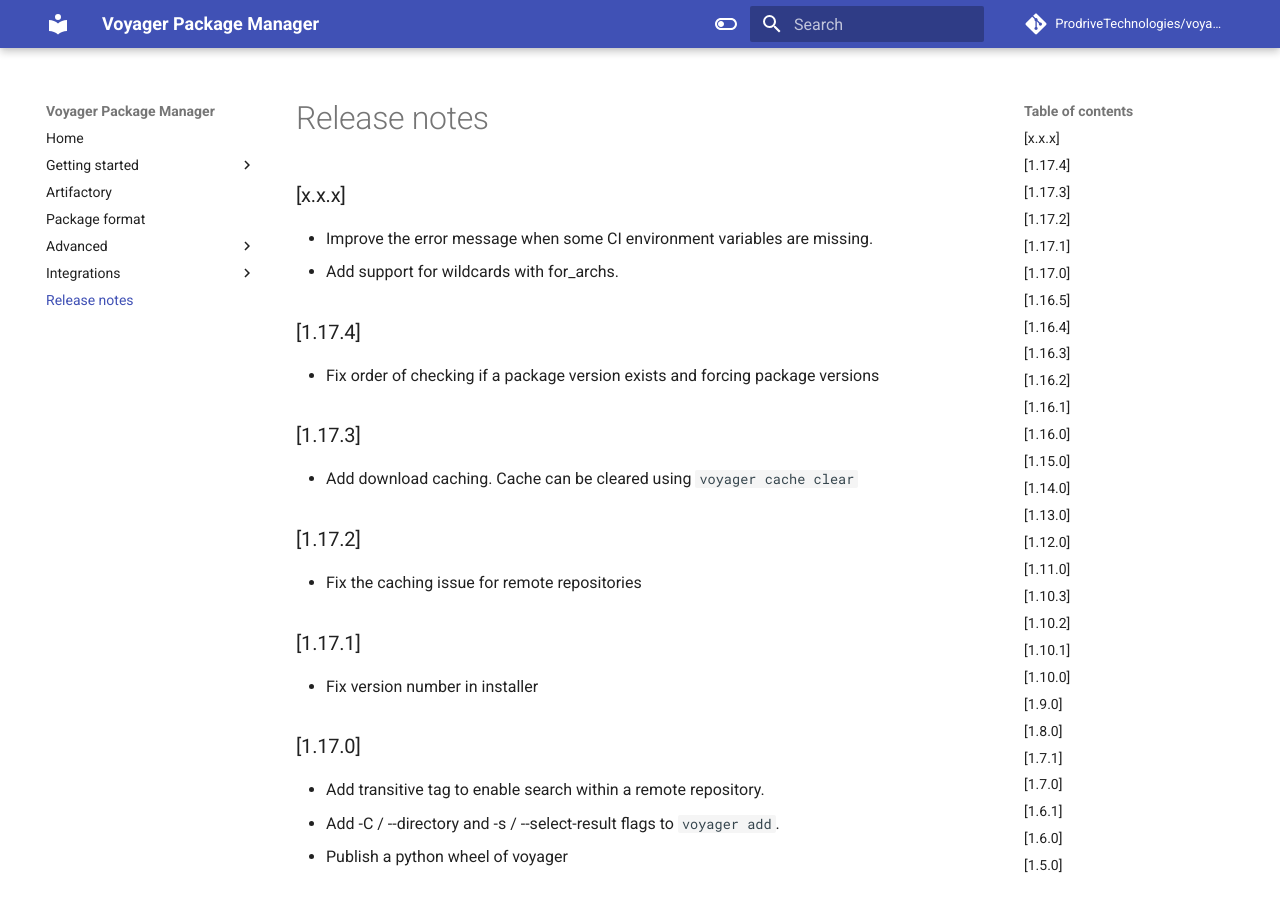
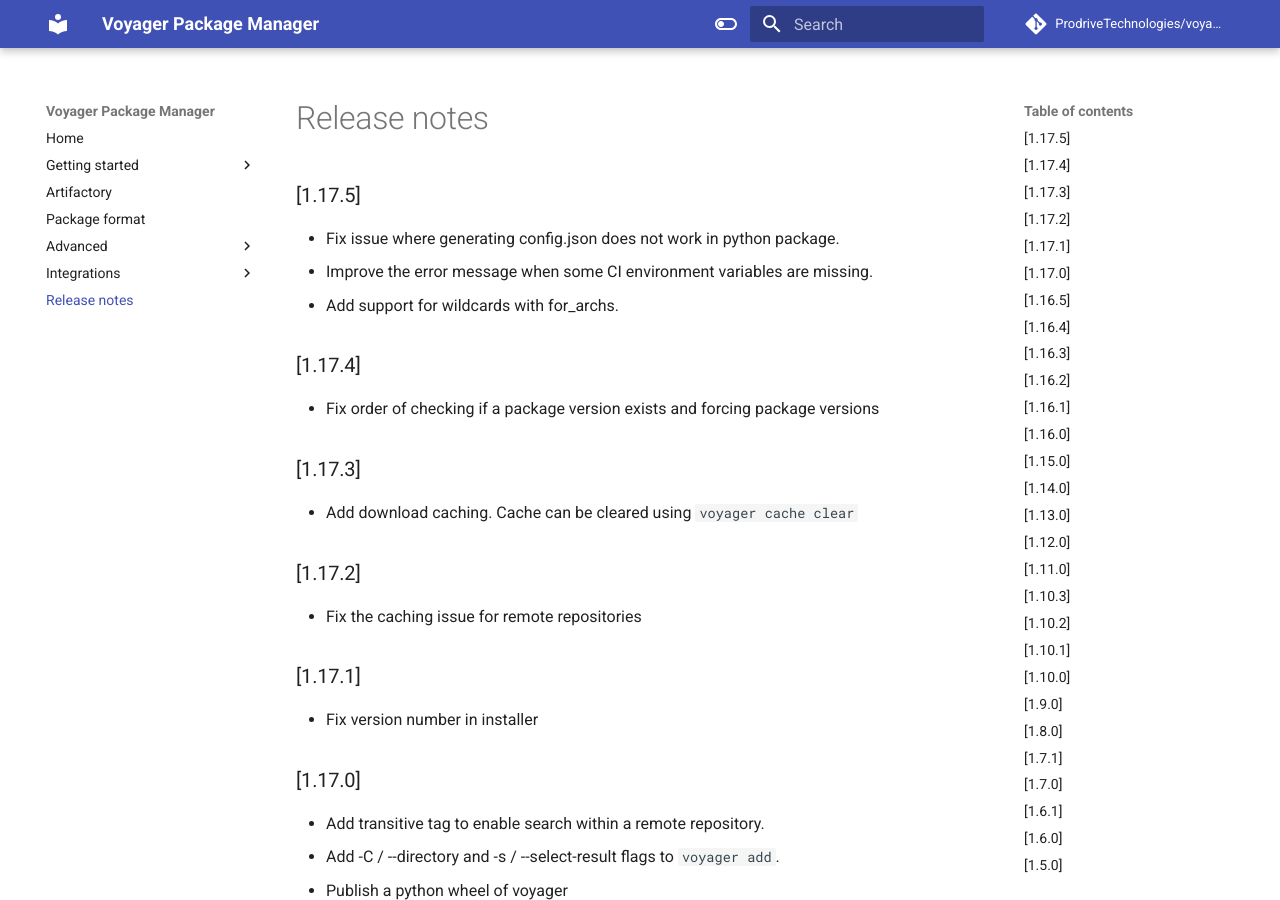
Before and after one commit to ProdriveTechnologies/voyager, an MkDocs documentation site: the page built from docs/release-notes.md, in a window 1280 px wide and 900 px high. Built offline with MkDocs 1.6.1 and Material for MkDocs 9.7.7, drawn with Linux system fonts in a browser that asks for light colours; comment, search, counter and statistics services are not loaded.

Commit message:
Update release notes.

```diff
--- a/docs/release-notes.md
+++ b/docs/release-notes.md
@@ -1,6 +1,7 @@
 # Release notes
 
-### [x.x.x]
+### [1.17.5]
+- Fix issue where generating config.json does not work in python package.
 - Improve the error message when some CI environment variables are missing.
 - Add support for wildcards with for_archs.
 
```
